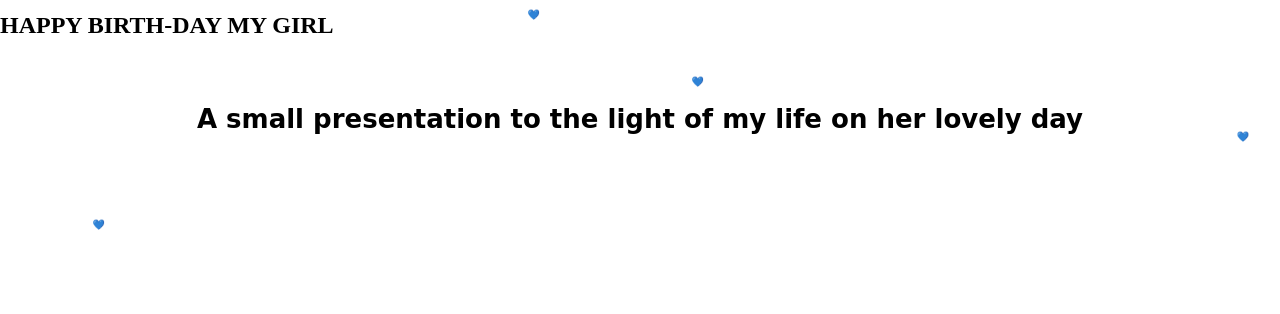
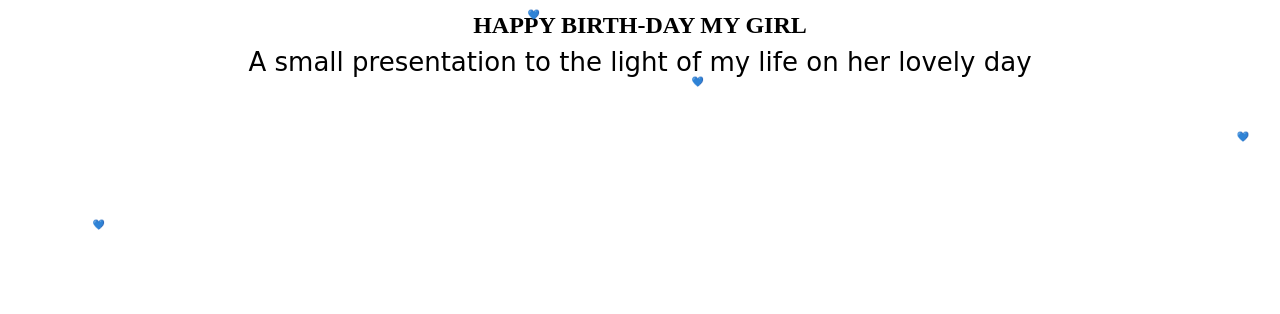
Before and after one commit to gvanand22/rthi-sri, a plain HTML site: page index.html in a window 1280 px wide. Shown: the top 314 px of the page. Drawn offline with Linux system fonts and the light colour scheme.

Commit message:
Update main.css

```diff
--- a/style/main.css
+++ b/style/main.css
@@ -55,24 +55,27 @@
 }
 
 /* content styling */
+.container h2{
+    text-align: center;
+}
 .header{
     display: inline-flex;
     flex-direction: column;
     align-items: center;
     font-family: var(--ff-ita);
     font-size: 26px;
-    font-weight: var(--fw-bold);
-    margin: 2em;
-    padding: 0.5em;
+    font-weight: var(--fw-reg);
+    margin-top: 0.15em;
+    padding-top: 0.15em;
 }
 .content{
     display: flex;
     flex-direction: column;
     align-items: center;
-    height: 95vh;
+    height: 80vh;
     justify-content: center;
     padding: 0.5em;
-    padding-top: 2.5em;
+    padding-top: 1.5em;
     padding-left: 1em;
     gap: 0.5em;
 }
```
